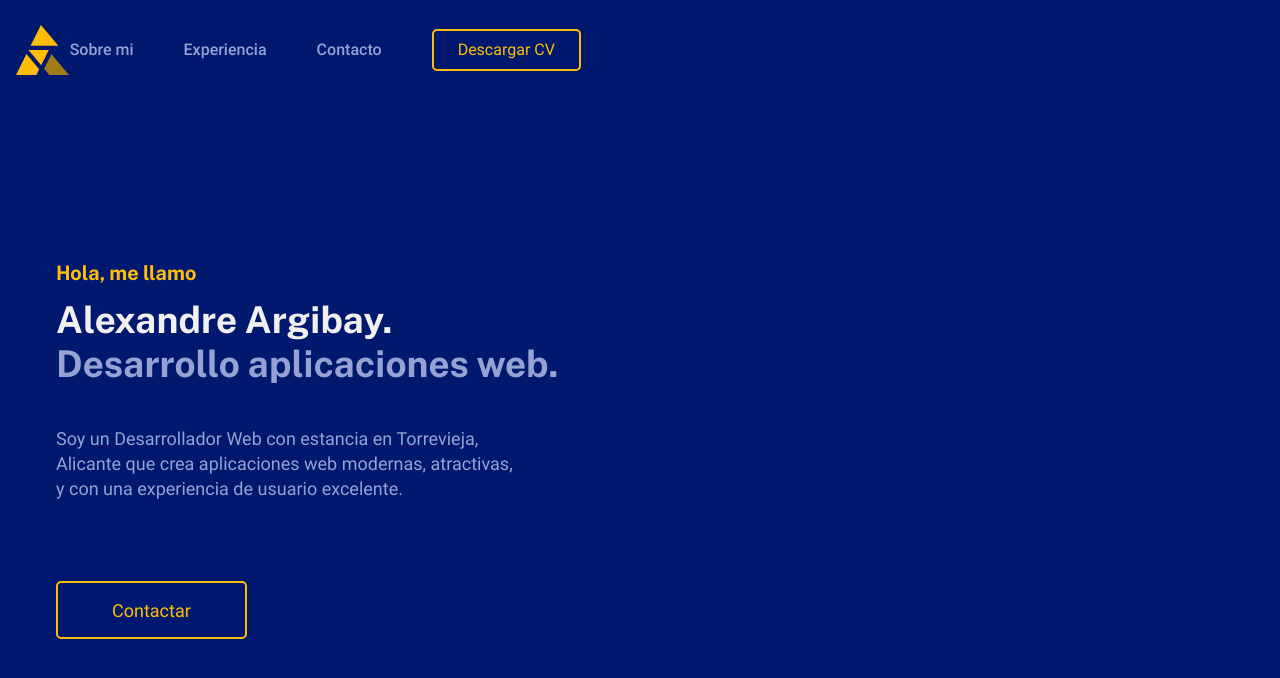
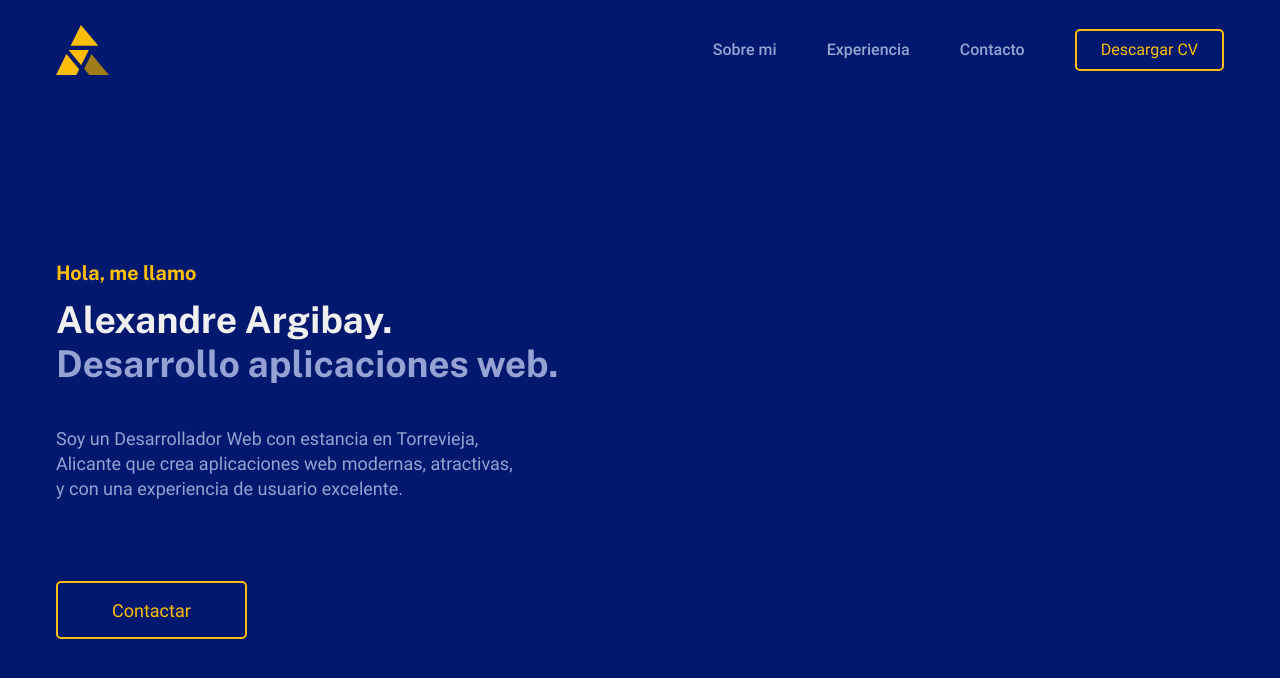
Before and after one commit to alexandreargm/portafolio, a Nuxt app: page / in a window 1280 px wide. Shown: the top 678 px of the page. Built offline with nearby package versions, Linux system fonts and the light colour scheme.

Commit message:
Update index.vue

```diff
--- a/pages/index.vue
+++ b/pages/index.vue
@@ -35,12 +35,10 @@ export default {
   position: relative;
 }
 .siteframe__header {
+  width: 100%;
   position: fixed;
   top: 0;
   left: 0;
-  display: flex;
-  justify-content: space-between;
-  align-items: center;
   background-color: var(--color-bg);
   z-index: 10;
 }
```
